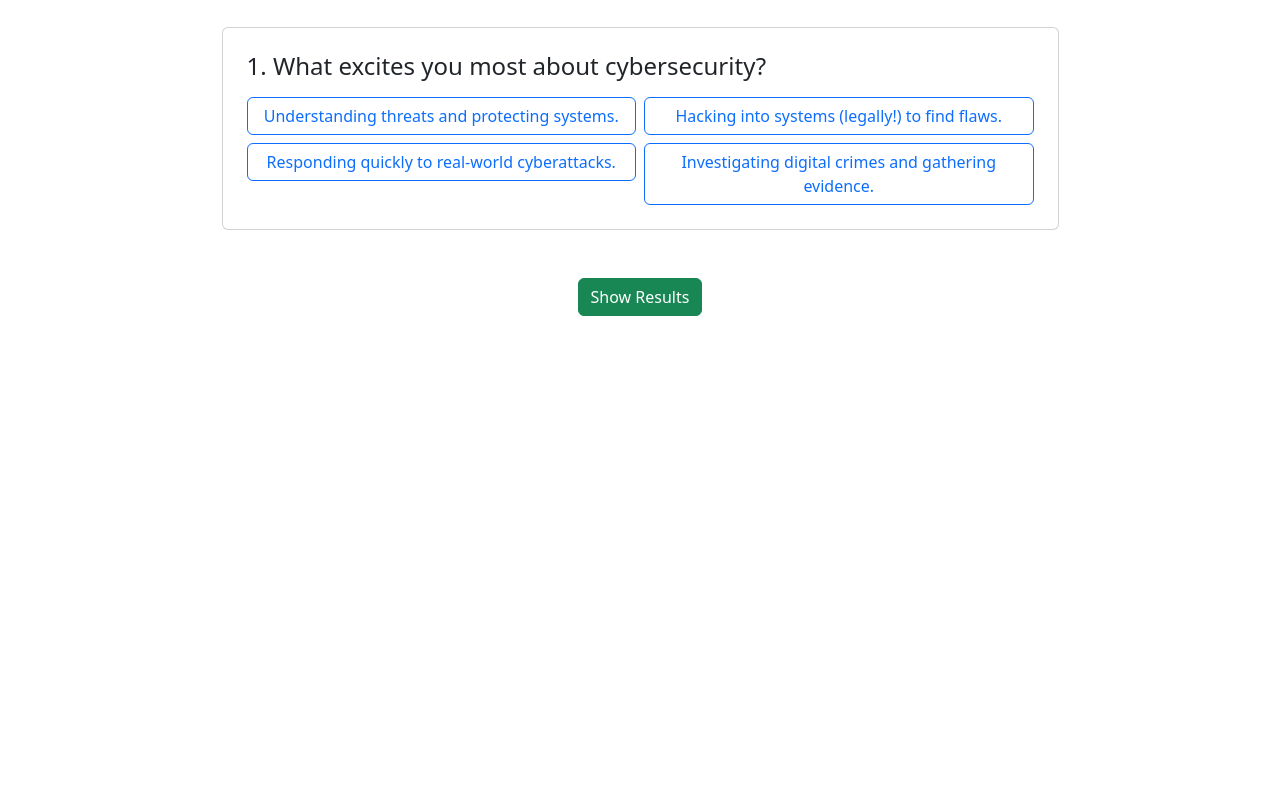
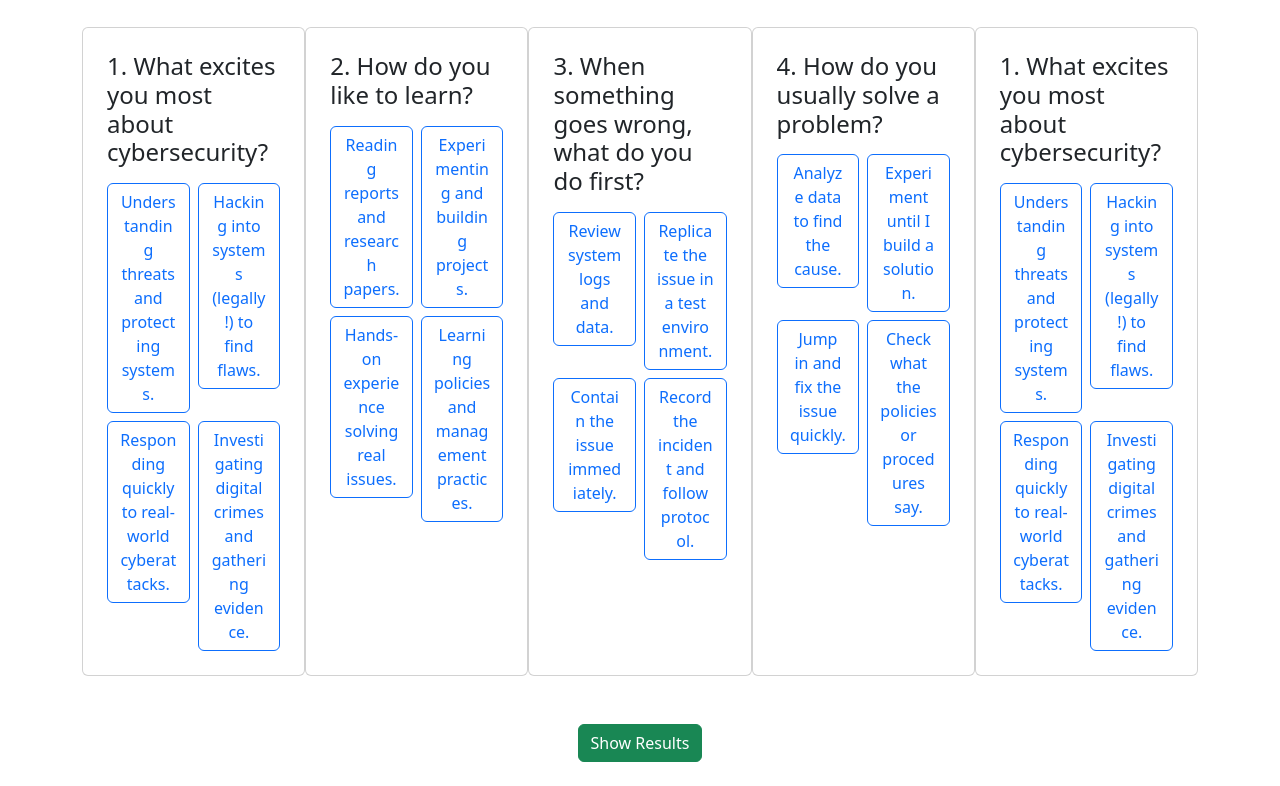
Before and after one commit to MikeE1017/assignment-8, a plain HTML site: page index.html in a window 1280 px wide. Shown: the part 77-863 px from the top of the page. Before the commit the page ends 800 px from the top, so only its background shows below. Drawn offline with nearby package versions, Linux system fonts and the light colour scheme.

Commit message:
finished questions and amended the results code

```diff
--- a/index.html
+++ b/index.html
@@ -15,6 +15,82 @@
     <div class="container d-flex justify-content-center" id="question-1">
 
       <!-- Question 1 -->
+      <div class="card my-4 p-4 question-block" style="width: 75%;">
+        <h4 class="mb-3">1. What excites you most about cybersecurity?</h4>
+        <div class="row g-2">
+          <div class="col-6">
+            <button class="btn btn-outline-primary w-100 answer-btn" data-answer="A">Understanding threats and protecting systems.</button>
+          </div>
+          <div class="col-6">
+            <button class="btn btn-outline-primary w-100 answer-btn" data-answer="P">Hacking into systems (legally!) to find flaws.</button>
+          </div>
+          <div class="col-6">
+            <button class="btn btn-outline-primary w-100 answer-btn" data-answer="R">Responding quickly to real-world cyberattacks.</button>
+          </div>
+          <div class="col-6">
+            <button class="btn btn-outline-primary w-100 answer-btn" data-answer="F">Investigating digital crimes and gathering evidence.</button>
+          </div>
+        </div>
+      </div>
+
+      <!-- Question 2 -->
+      <div class="card my-4 p-4 question-block" style="width: 75%;">
+        <h4 class="mb-3">2. How do you like to learn?</h4>
+        <div class="row g-2">
+          <div class="col-6">
+            <button class="btn btn-outline-primary w-100 answer-btn" data-answer="A">Reading reports and research papers.</button>
+          </div>
+          <div class="col-6">
+            <button class="btn btn-outline-primary w-100 answer-btn" data-answer="P">Experimenting and building projects.</button>
+          </div>
+          <div class="col-6">
+            <button class="btn btn-outline-primary w-100 answer-btn" data-answer="R">Hands-on experience solving real issues.</button>
+          </div>
+          <div class="col-6">
+            <button class="btn btn-outline-primary w-100 answer-btn" data-answer="F">Learning policies and management practices.</button>
+          </div>
+        </div>
+      </div>
+
+      <!-- Question 3 -->
+      <div class="card my-4 p-4 question-block" style="width: 75%;">
+        <h4 class="mb-3">3. When something goes wrong, what do you do first?</h4>
+        <div class="row g-2">
+          <div class="col-6">
+            <button class="btn btn-outline-primary w-100 answer-btn" data-answer="A">Review system logs and data.</button>
+          </div>
+          <div class="col-6">
+            <button class="btn btn-outline-primary w-100 answer-btn" data-answer="P">Replicate the issue in a test environment.</button>
+          </div>
+          <div class="col-6">
+            <button class="btn btn-outline-primary w-100 answer-btn" data-answer="R">Contain the issue immediately.</button>
+          </div>
+          <div class="col-6">
+            <button class="btn btn-outline-primary w-100 answer-btn" data-answer="F">Record the incident and follow protocol.</button>
+          </div>
+        </div>
+      </div>
+
+      <!-- Question 4 -->
+      <div class="card my-4 p-4 question-block" style="width: 75%;">
+        <h4 class="mb-3">4. How do you usually solve a problem?</h4>
+        <div class="row g-2">
+          <div class="col-6">
+            <button class="btn btn-outline-primary w-100 answer-btn" data-answer="A">Analyze data to find the cause.</button>
+          </div>
+          <div class="col-6">
+            <button class="btn btn-outline-primary w-100 answer-btn" data-answer="P">Experiment until I build a solution.</button>
+          </div>
+          <div class="col-6">
+            <button class="btn btn-outline-primary w-100 answer-btn" data-answer="R">Jump in and fix the issue quickly.</button>
+          </div>
+          <div class="col-6">
+            <button class="btn btn-outline-primary w-100 answer-btn" data-answer="F">Check what the policies or procedures say.</button>
+          </div>
+        </div>
+      </div>
+
+      <!-- Question 5 -->
       <div class="card my-4 p-4 question-block" style="width: 75%;">
         <h4 class="mb-3">1. What excites you most about cybersecurity?</h4>
         <div class="row g-2">
--- a/js/script.js
+++ b/js/script.js
@@ -30,4 +30,30 @@ document.getElementById("show-result").addEventListener("click", () => {
   const maxScore = Math.max(...Object.values(scores));
   const role = Object.keys(scores).find(key => scores[key] === maxScore);
 
+  let roleName = "";
+  let roleDesc = "";
+
+  switch (role) {
+    case "A":
+      roleName = "Security Analyst";
+      roleDesc = "You have a sharp eye for detail and a love for solving complex problems. Analysts monitor systems, identify threats, and keep data safe.";
+      break;
+    case "P":
+      roleName = "Security Engineer / Penetration Tester";
+      roleDesc = "You're a builder and problem-solver who loves to test limits. Engineers and pentesters strengthen defenses and find vulnerabilities before attackers do.";
+      break;
+    case "R":
+      roleName = "Incident Responder";
+      roleDesc = "You thrive in high-pressure situations. Responders act fast when security incidents happen, investigating and neutralizing threats.";
+      break;
+    case "F":
+      roleName = "Cybersecurity Policy & Compliance Specialist";
+      roleDesc = "You value structure and integrity. Compliance specialists develop and enforce security policies to ensure organizations stay safe and legal.";
+      break;
+  }
+
+  const resultContainer = document.getElementById("result-container");
+  document.getElementById("result-text").innerHTML = `<strong>${roleName}</strong><br>${roleDesc}`;
+  resultContainer.style.display = "block";
+
 });
```
